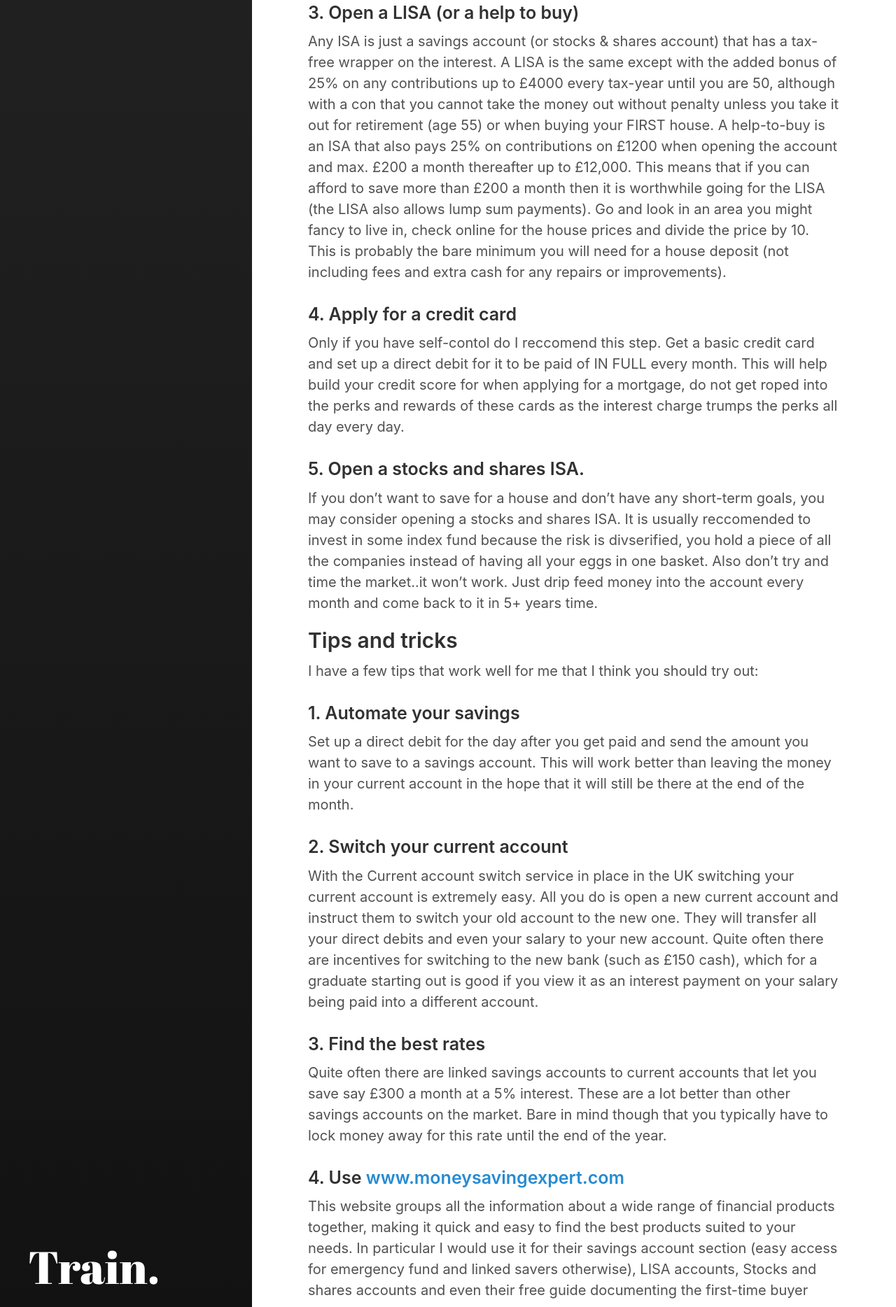
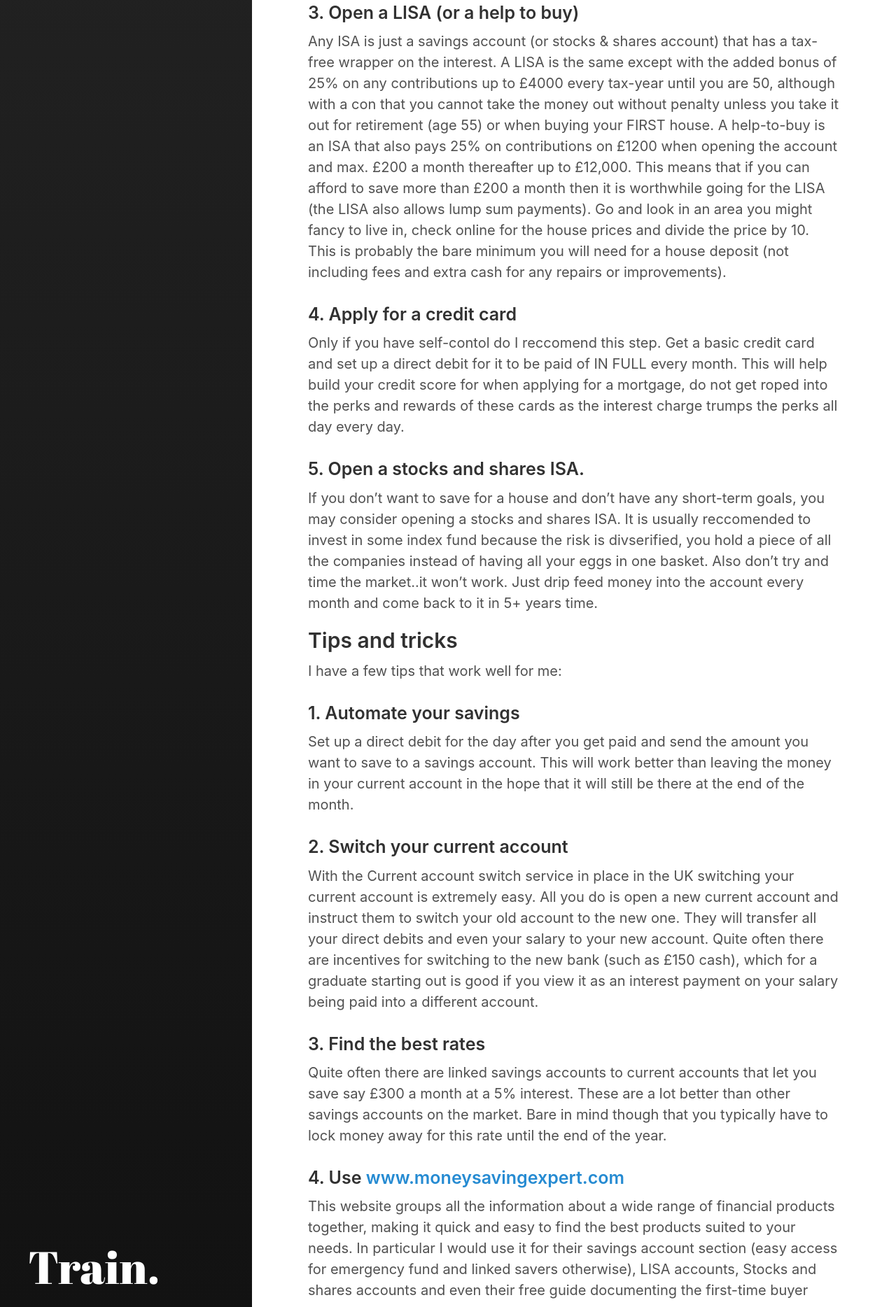
Before and after one commit to crobinson96/crobinson96.github.io, a Jekyll site: the page built from _posts/2019-08-29-abcpersonalfinance.md, in a window 1280 px wide. Shown: the part 2216-4084 px from the top of the page at 70% size. Built offline with Jekyll 4.4.1, drawn with Linux system fonts in a browser that asks for light colours.

```diff
--- a/_posts/2019-08-29-abcpersonalfinance.md
+++ b/_posts/2019-08-29-abcpersonalfinance.md
@@ -47,7 +47,7 @@ If you don't want to save for a house and don't have any short-term goals, you m
 
 ## Tips and tricks
 
-I have a few tips that work well for me that I think you should try out:
+I have a few tips that work well for me:
 
 ### 1. Automate your savings
 
```
